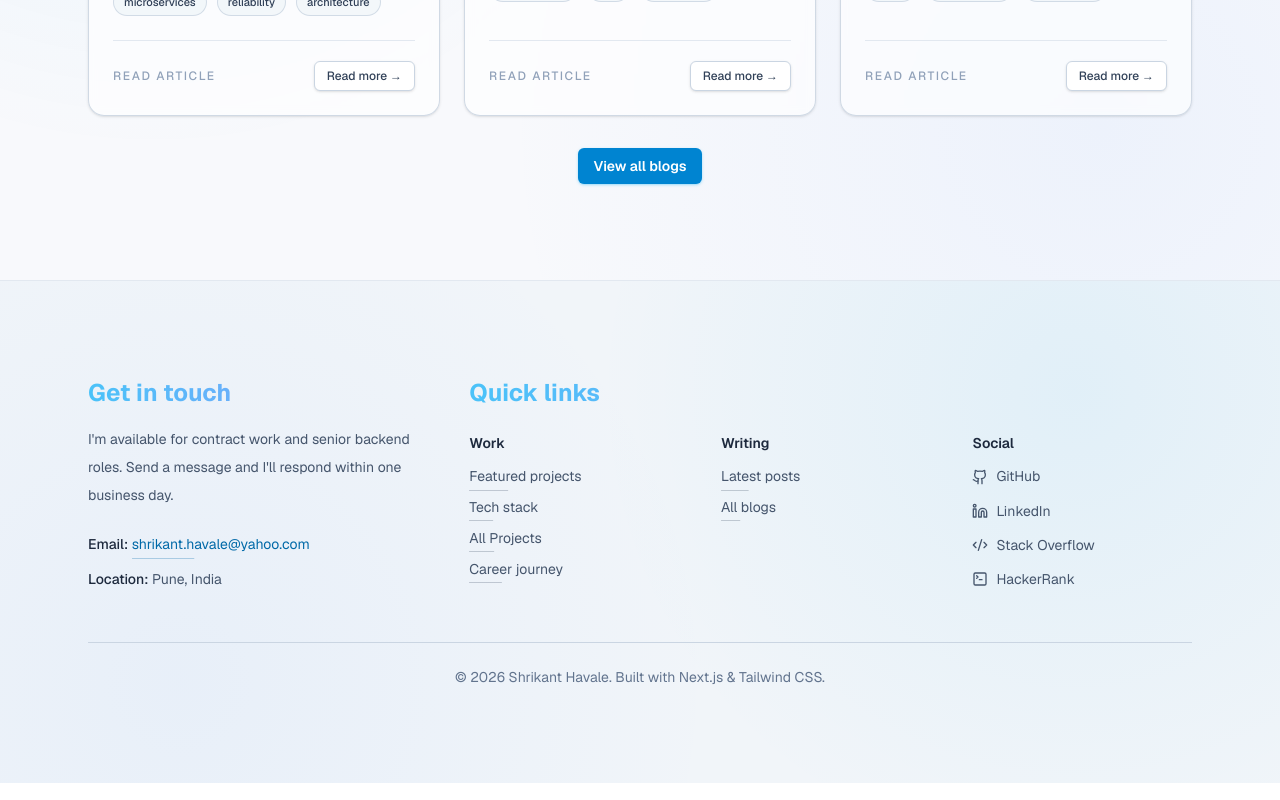
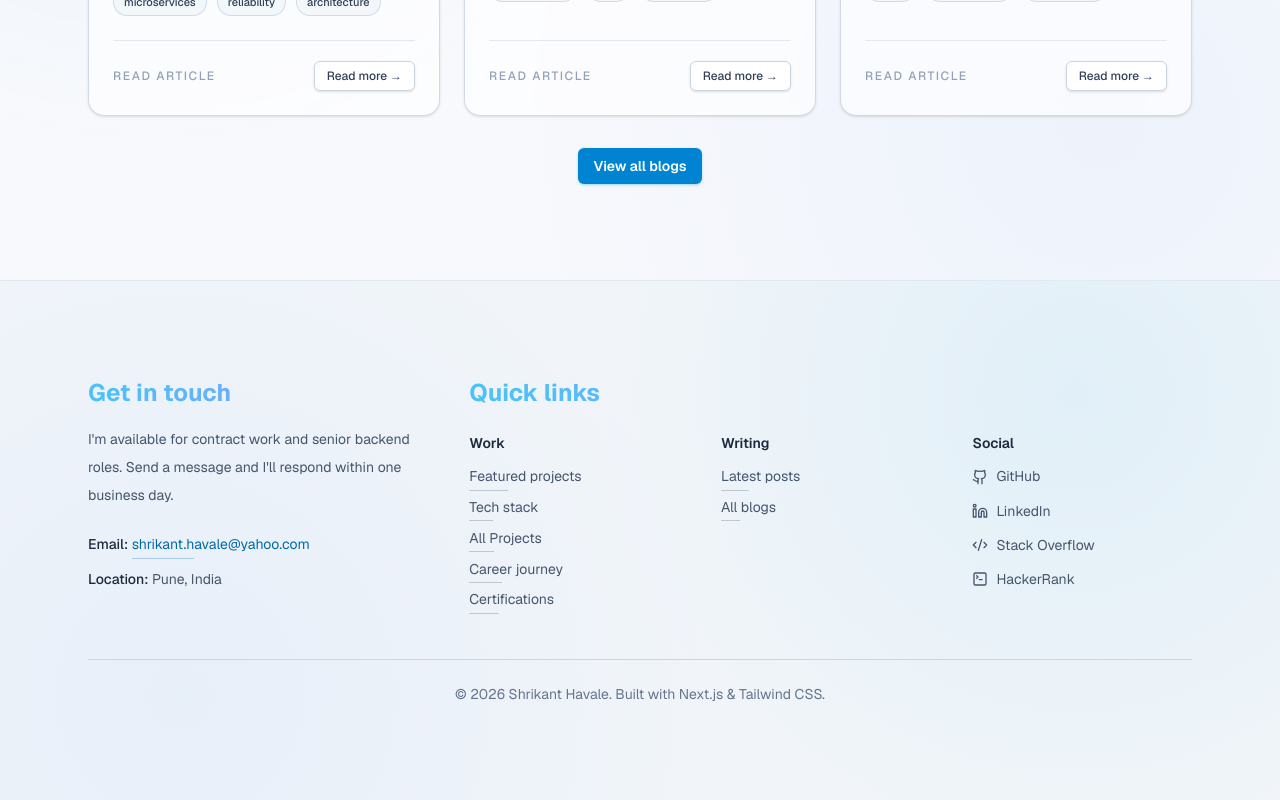
Before and after one commit to shrikanthavale/shrikant-portfolio, a Next.js app: page / in a window 1280 px wide. Shown: the part 2948-3748 px from the top of the page. Built offline with nearby package versions, Linux system fonts and the light colour scheme; no server answers.

Commit message:
feat: add certifications quick link to footer

```diff
--- a/app/components/Footer.tsx
+++ b/app/components/Footer.tsx
@@ -31,6 +31,7 @@ export default function Footer() {
                   <li><a className="text-link-subtle hover:text-slate-900 dark:hover:text-slate-100" href="#tech">Tech stack</a></li>
                   <li><Link className="text-link-subtle hover:text-slate-900 dark:hover:text-slate-100" href="/projects">All Projects</Link></li>
                   <li><Link className="text-link-subtle hover:text-slate-900 dark:hover:text-slate-100" href="/journey">Career journey</Link></li>
+                  <li><Link className="text-link-subtle hover:text-slate-900 dark:hover:text-slate-100" href="/certifications">Certifications</Link></li>
                 </ul>
               </div>
               <div>
```
